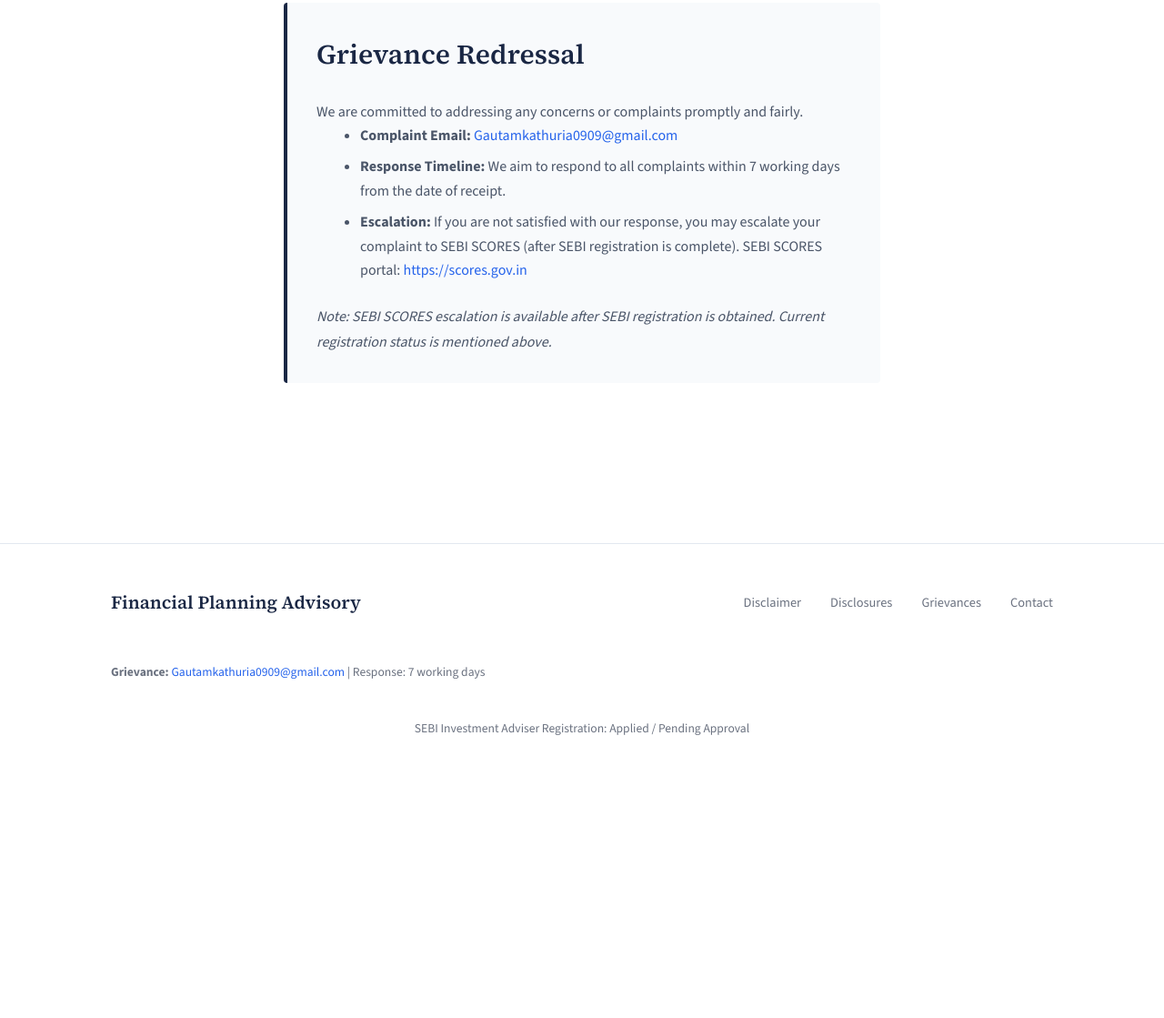
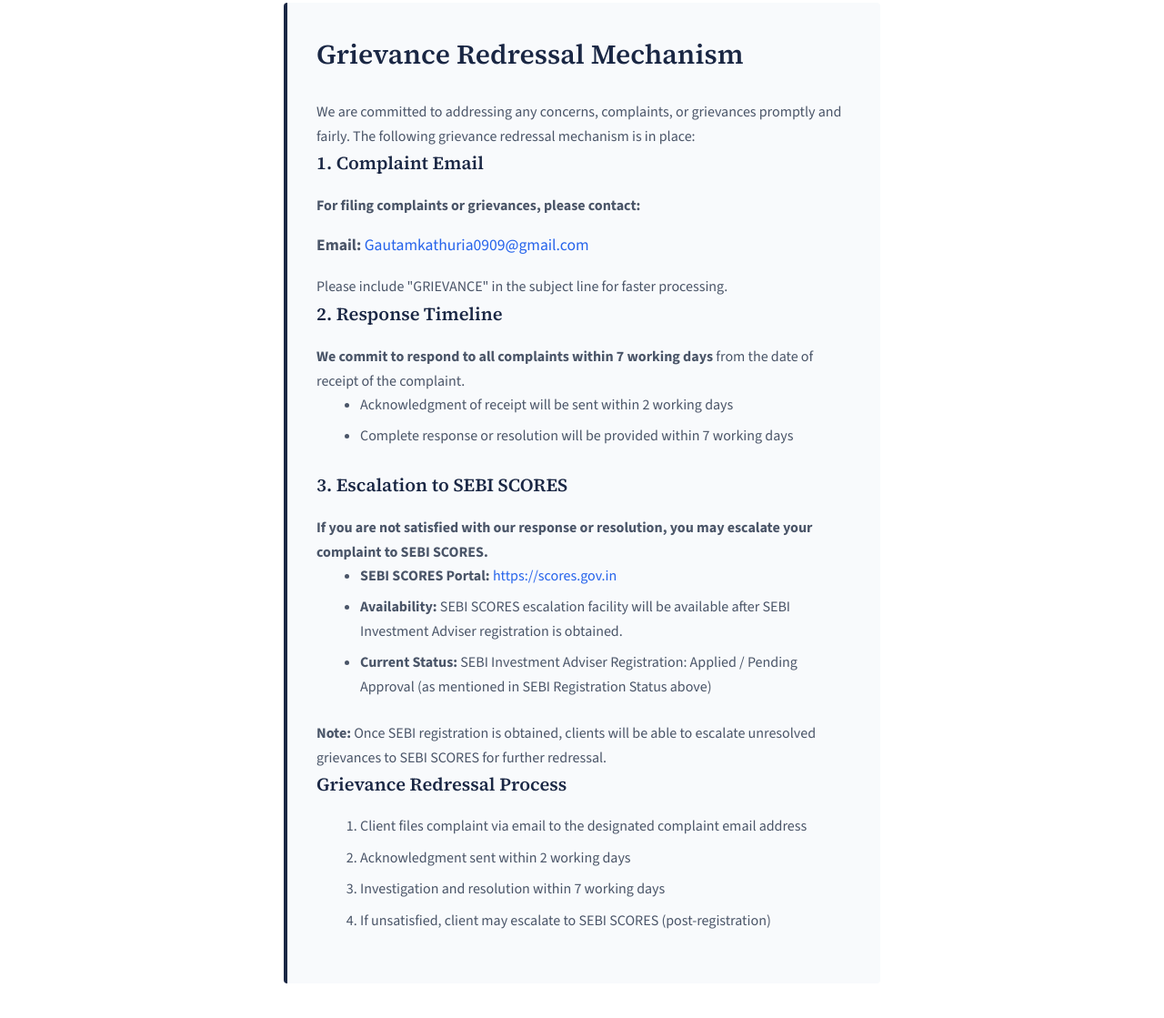
Before and after one commit to Gautamk13/financialadvisory, a plain HTML site: page disclosures.html in a window 1280 px wide. Shown: the part 1874-2993 px from the top of the page at 91% size. Before the commit the page ends 2734 px from the top, so only its background shows below. Drawn offline with nearby package versions, Linux system fonts and the light colour scheme.

Commit message:
Enhance Grievance Redressal section in Disclosures page for auditor compliance

```diff
--- a/disclosures.html
+++ b/disclosures.html
@@ -69,15 +69,38 @@
           <p>If AI tools or models are used in preparing advice or documentation, this will be disclosed. All recommendations and outputs are reviewed by the adviser before delivery to clients.</p>
         </div>
 
-        <div class="disclosure-section">
-          <h2>Grievance Redressal</h2>
-          <p>We are committed to addressing any concerns or complaints promptly and fairly.</p>
+        <div class="disclosure-section" style="border-left: 4px solid var(--navy); background: var(--grey-bg); padding: var(--space-lg);">
+          <h2>Grievance Redressal Mechanism</h2>
+          <p>We are committed to addressing any concerns, complaints, or grievances promptly and fairly. The following grievance redressal mechanism is in place:</p>
+
+          <h3>1. Complaint Email</h3>
+          <p><strong>For filing complaints or grievances, please contact:</strong></p>
+          <p style="font-size: 1.1rem; margin: var(--space-sm) 0;"><strong>Email:</strong> <a href="mailto:Gautamkathuria0909@gmail.com">Gautamkathuria0909@gmail.com</a></p>
+          <p>Please include "GRIEVANCE" in the subject line for faster processing.</p>
+
+          <h3>2. Response Timeline</h3>
+          <p><strong>We commit to respond to all complaints within 7 working days</strong> from the date of receipt of the complaint.</p>
           <ul>
-            <li><strong>Complaint Email:</strong> <a href="mailto:Gautamkathuria0909@gmail.com">Gautamkathuria0909@gmail.com</a></li>
-            <li><strong>Response Timeline:</strong> We aim to respond to all complaints within 7 working days from the date of receipt.</li>
-            <li><strong>Escalation:</strong> If you are not satisfied with our response, you may escalate your complaint to SEBI SCORES (after SEBI registration is complete). SEBI SCORES portal: <a href="https://scores.gov.in" target="_blank" rel="noopener">https://scores.gov.in</a></li>
+            <li>Acknowledgment of receipt will be sent within 2 working days</li>
+            <li>Complete response or resolution will be provided within 7 working days</li>
           </ul>
-          <p><em>Note: SEBI SCORES escalation is available after SEBI registration is obtained. Current registration status is mentioned above.</em></p>
+
+          <h3>3. Escalation to SEBI SCORES</h3>
+          <p><strong>If you are not satisfied with our response or resolution, you may escalate your complaint to SEBI SCORES.</strong></p>
+          <ul>
+            <li><strong>SEBI SCORES Portal:</strong> <a href="https://scores.gov.in" target="_blank" rel="noopener">https://scores.gov.in</a></li>
+            <li><strong>Availability:</strong> SEBI SCORES escalation facility will be available after SEBI Investment Adviser registration is obtained.</li>
+            <li><strong>Current Status:</strong> SEBI Investment Adviser Registration: Applied / Pending Approval (as mentioned in SEBI Registration Status above)</li>
+          </ul>
+          <p><strong>Note:</strong> Once SEBI registration is obtained, clients will be able to escalate unresolved grievances to SEBI SCORES for further redressal.</p>
+
+          <h3>Grievance Redressal Process</h3>
+          <ol>
+            <li>Client files complaint via email to the designated complaint email address</li>
+            <li>Acknowledgment sent within 2 working days</li>
+            <li>Investigation and resolution within 7 working days</li>
+            <li>If unsatisfied, client may escalate to SEBI SCORES (post-registration)</li>
+          </ol>
         </div>
       </div>
     </section>
```
